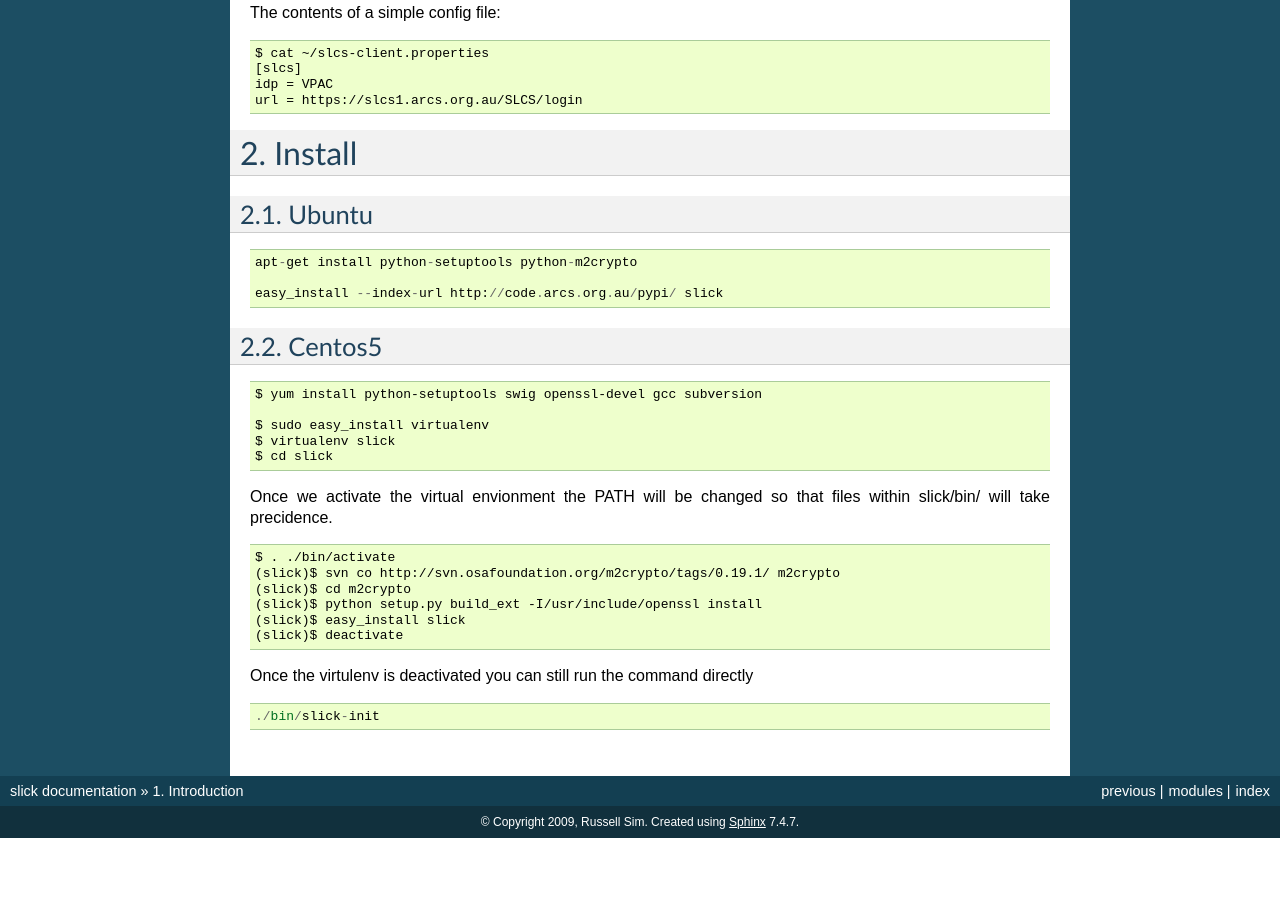
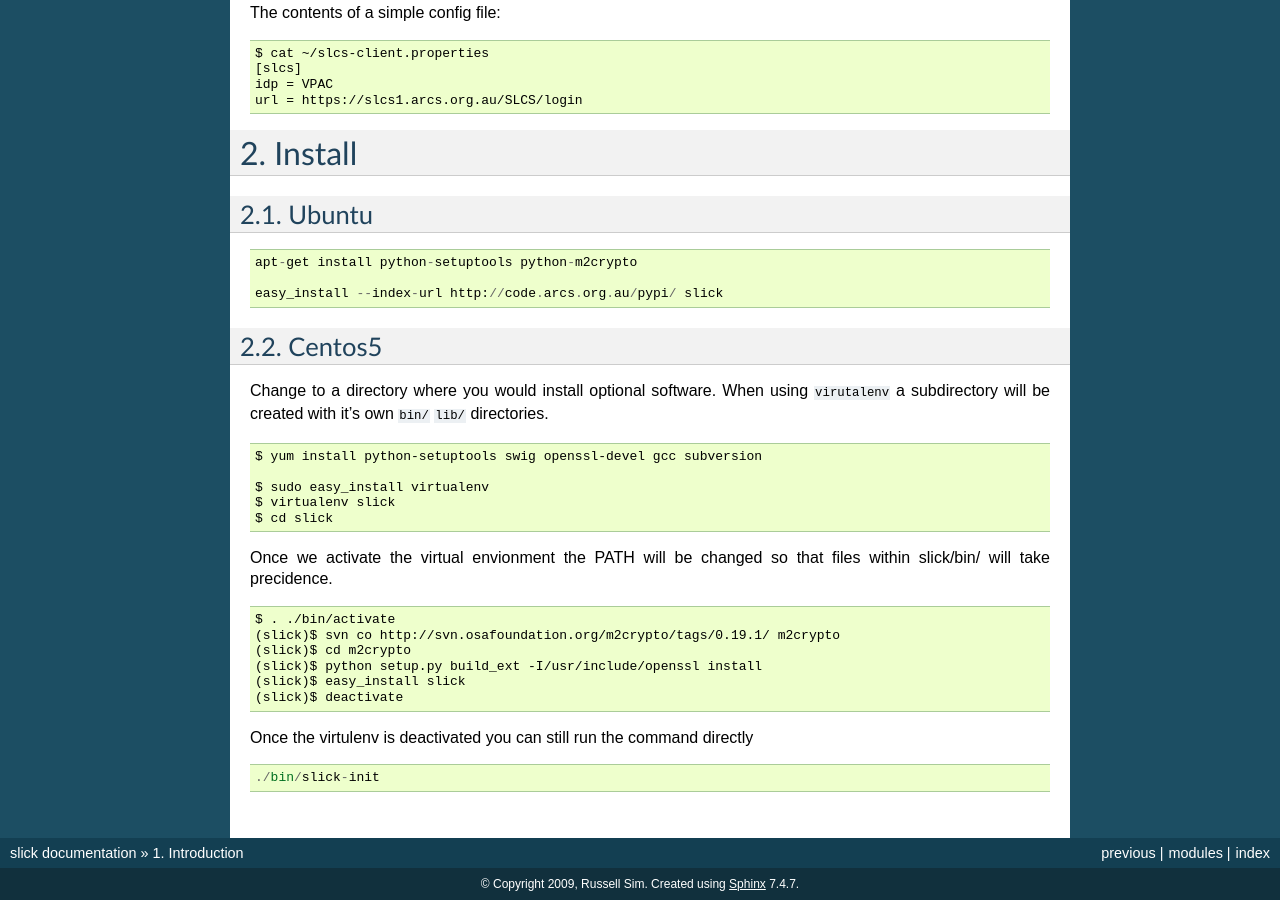
Before and after one commit to russell/slick, a Sphinx documentation site: the page built from docs/introduction.rst, in a window 1280 px wide and 900 px high, scrolled down 739 px. Built offline with Sphinx 7.4.7, drawn with Linux system fonts in a browser that asks for light colours; the version number could not be read and is left out; before the commit the page ends 1577 px from its top, so only the background shows below that.

Commit message:
updated centos install instructions

```diff
--- a/docs/introduction.rst
+++ b/docs/introduction.rst
@@ -69,6 +69,8 @@ Ubuntu
 Centos5
 -------
 
+Change to a directory where you would install optional software. When using ``virutalenv`` a subdirectory will be created with it's own ``bin/`` ``lib/`` directories.
+
 ::
 
   $ yum install python-setuptools swig openssl-devel gcc subversion
```
